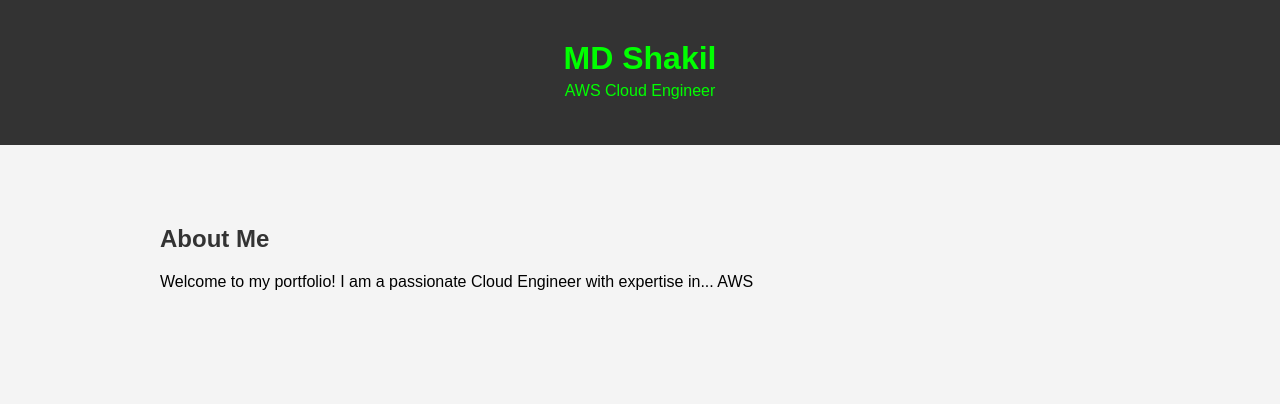
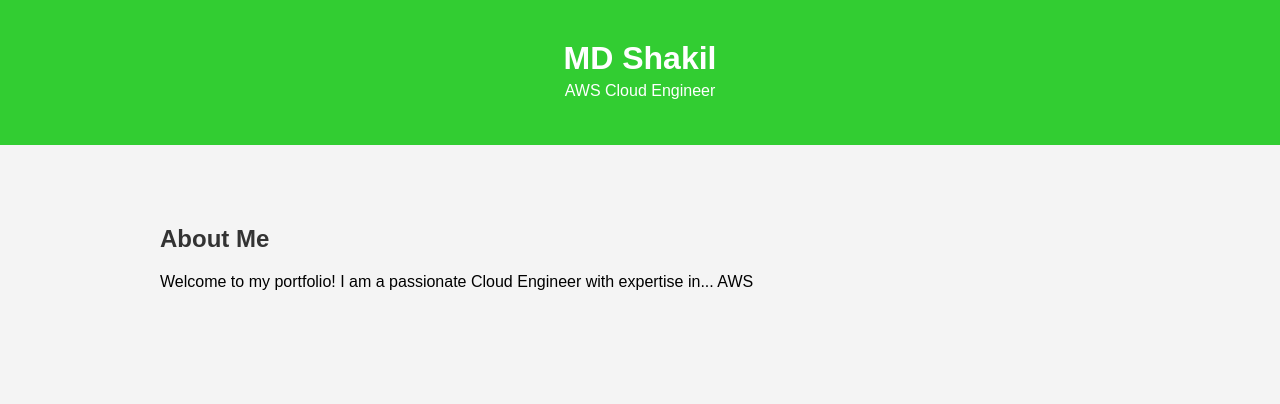
Before and after one commit to tryaws16/Static-html, a plain HTML site: page index.html in a window 1280 px wide. Shown: the top 404 px of the page. Drawn offline with Linux system fonts and the light colour scheme.

Commit message:
Update styles.css

```diff
--- a/styles.css
+++ b/styles.css
@@ -11,8 +11,8 @@
 }
 
 header {
-  background-color: #333;
-  color: #00FF00;
+  background-color: #32CD32;
+  color: #FFF;
   text-align: center;
   padding: 20px 0;
 }
```
